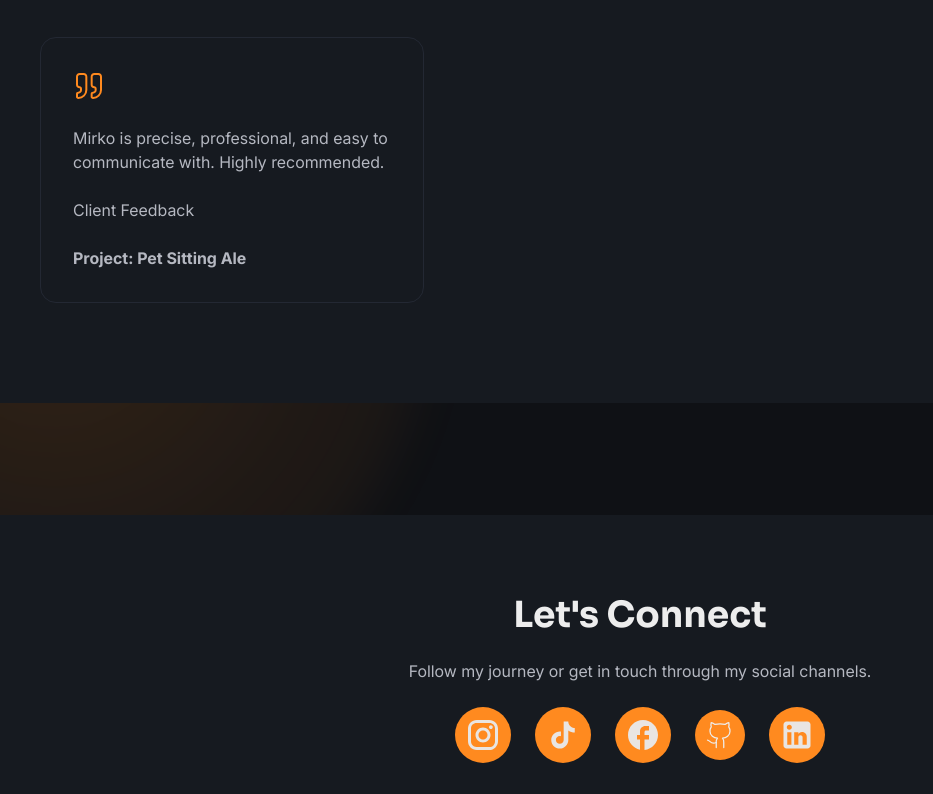
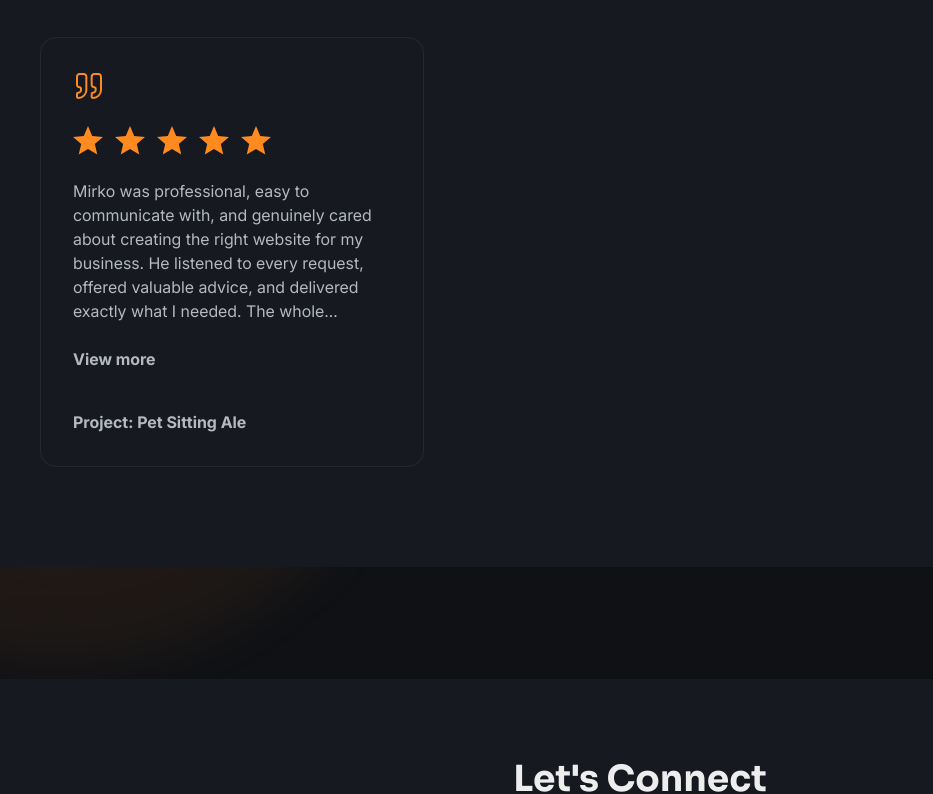
Before and after one commit to Sc0rpii/Portfolio, a React (Vite) app: page / in a window 1280 px wide. Shown: the part 5552-6346 px from the top of the page, without its empty margins (0-933 px from the left). Built offline with nearby package versions, Linux system fonts and the light colour scheme; no server answers.

Commit message:
upgrade Testimonial, and some small features

```diff
--- a/index.html
+++ b/index.html
@@ -1,6 +1,13 @@
 <!doctype html>
 <html lang="en">
   <head>
+    <!-- Google Tag Manager -->
+    <script>(function(w,d,s,l,i){w[l]=w[l]||[];w[l].push({'gtm.start':
+    new Date().getTime(),event:'gtm.js'});var f=d.getElementsByTagName(s)[0],
+    j=d.createElement(s),dl=l!='dataLayer'?'&l='+l:'';j.async=true;j.src=
+    'https://www.googletagmanager.com/gtm.js?id='+i+dl;f.parentNode.insertBefore(j,f);
+    })(window,document,'script','dataLayer','GTM-KNSJ2TG5');</script>
+    <!-- End Google Tag Manager -->
     <meta charset="UTF-8" />
     <meta name="viewport" content="width=device-width, initial-scale=1.0" />
     <meta name="theme-color" content="#0F1115" />
@@ -42,6 +49,10 @@
     <link rel="icon" type="image/svg+xml" href="/favicon.svg?v=16e46b90" />
   </head>
   <body>
+    <!-- Google Tag Manager (noscript) -->
+    <noscript><iframe src="https://www.googletagmanager.com/ns.html?id=GTM-KNSJ2TG5"
+    height="0" width="0" style="display:none;visibility:hidden"></iframe></noscript>
+    <!-- End Google Tag Manager (noscript) -->
     <div id="root"></div>
     <script type="module" src="/src/main.jsx"></script>
   </body>
--- a/scripts/prerender-static-heads.mjs
+++ b/scripts/prerender-static-heads.mjs
@@ -321,6 +321,23 @@ const servicesHtml = setPageMetadata(homeHtml, {
                     },
                 })),
             },
+            {
+                "@type": "BreadcrumbList",
+                itemListElement: [
+                    {
+                        "@type": "ListItem",
+                        position: 1,
+                        name: "Home",
+                        item: siteUrl,
+                    },
+                    {
+                        "@type": "ListItem",
+                        position: 2,
+                        name: "Services",
+                        item: servicesUrl,
+                    },
+                ],
+            },
         ],
     },
 });
@@ -353,17 +370,49 @@ projects.forEach((project) => {
         imageAlt: projectImageAlt,
         structuredData: {
             "@context": "https://schema.org",
+            "@graph": [
+                {
+                    "@type": "WebPage",
+                    "@id": `${projectUrl}#webpage`,
+                    url: projectUrl,
+                    name: `${project.title} | Project by Mirko Freschi`,
+                    description: project.description,
+                    inLanguage: "en",
+                    isPartOf: { "@id": websiteId },
+                },
+                {
                     "@type": "CreativeWork",
+                    "@id": `${projectUrl}#project`,
                     url: projectUrl,
                     name: project.title,
                     description: project.description,
                     image: projectImageUrl,
                     inLanguage: "en",
+                    mainEntityOfPage: { "@id": `${projectUrl}#webpage` },
                     creator: {
                         "@type": "Person",
                         "@id": personId,
                         name: "Mirko Freschi",
                     },
+                },
+                {
+                    "@type": "BreadcrumbList",
+                    itemListElement: [
+                        {
+                            "@type": "ListItem",
+                            position: 1,
+                            name: "Home",
+                            item: siteUrl,
+                        },
+                        {
+                            "@type": "ListItem",
+                            position: 2,
+                            name: project.title,
+                            item: projectUrl,
+                        },
+                    ],
+                },
+            ],
         },
     });
     writeRouteHtml(routePath, projectHtml);
--- a/src/components/card/CardReviews.jsx
+++ b/src/components/card/CardReviews.jsx
@@ -1,19 +1,67 @@
+import { useEffect, useRef, useState } from "react"
 import testimonialIcon from "../../assets/icon/TestimonialIcon.svg"
+import star from "../../assets/icon/star.svg"
 
-function CardReviews({description, clientType, project}){
+function CardReviews({description, vote, clientType, project}){
+    const rating = Math.min(5, Math.max(0, Math.round((Number(vote) || 0) * 2) / 2));
+    const fullStars = Math.floor(rating);
+    const hasHalfStar = rating % 1 !== 0;
+    const descriptionRef = useRef(null);
+    const [isExpanded, setIsExpanded] = useState(false);
+    const [hasOverflow, setHasOverflow] = useState(false);
+
+    useEffect(() => {
+        const element = descriptionRef.current;
+
+        if (!element || isExpanded) return;
+
+        const checkOverflow = () => {
+            setHasOverflow(element.scrollHeight > element.clientHeight + 1);
+        };
+
+        checkOverflow();
+        const observer = new ResizeObserver(checkOverflow);
+        observer.observe(element);
+
+        return () => observer.disconnect();
+    }, [description, isExpanded]);
+
     return(
-    <div className="testimonial-card flex basis-[88%] max-w-sm shrink-0 snap-start flex-col items-start justify-start gap-5 border border-border p-5 rounded-card sm:basis-auto sm:gap-6 sm:p-8">
+    <article className={`testimonial-card flex basis-[88%] max-w-sm shrink-0 snap-start flex-col items-start gap-5 overflow-hidden border border-border p-5 rounded-card transition-[max-height] duration-500 ease-[cubic-bezier(0.22,1,0.36,1)] sm:basis-auto sm:gap-6 sm:p-8 ${isExpanded ? "max-h-250" : "min-h-107.5 max-h-107.5"}`}>
         <img src={testimonialIcon} alt="Icon for reviews" />
-        <p className="text-base font-body text-body">
-            {description}
-        </p>
-        <p className="text-base font-body text-body">
-            {clientType}
-        </p>
-        <p className="text-base font-body text-body font-bold">
-            Project: {project}
-        </p>
-    </div>
+        <div className="flex flex-row gap-3 items-center" aria-label={`${rating} out of 5 stars`}>
+            {Array.from({ length: fullStars }, (_, index) => (
+                <img key={index} src={star} alt="" aria-hidden="true" />
+            ))}
+            {hasHalfStar && (
+                <span className="block h-7.25 w-3.75 overflow-hidden" aria-hidden="true">
+                    <img className="max-w-none" src={star} alt="" />
+                </span>
+            )}
+        </div>
+        <div className="relative w-full">
+            <p
+                ref={descriptionRef}
+                className={`overflow-hidden text-base font-body text-body transition-[max-height] duration-500 ease-[cubic-bezier(0.22,1,0.36,1)] ${isExpanded ? "max-h-160" : "line-clamp-6 max-h-36"}`}
+            >
+                {description}
+            </p>
+        </div>
+        {hasOverflow && (
+            <button
+                type="button"
+                className="font-body text-base font-bold text-accent transition-opacity hover:opacity-75"
+                aria-expanded={isExpanded}
+                onClick={() => setIsExpanded((expanded) => !expanded)}
+            >
+                {isExpanded ? "View less" : "View more"}
+            </button>
+        )}
+        <div className="mt-auto">
+            {clientType && <p className="text-base font-body text-body">{clientType}</p>}
+            <p className="text-base font-body text-body font-bold">Project: {project}</p>
+        </div>
+    </article>
     );
 }
 
--- a/src/components/section/Contact.jsx
+++ b/src/components/section/Contact.jsx
@@ -35,20 +35,6 @@ function Contact(){
                 href="https://www.facebook.com/mirkofreschi.dev">
                     <img src={facebook} alt="Facebook" />
                 </a>
-                <a
-                target="_blank"
-                rel="noreferrer"
-                className="p-2.5 rounded-full bg-primary transition-transform duration-200 hover:-translate-y-1 hover:scale-105"
-                href="https://github.com/Sc0rpii">
-                    <img src={github} alt="Github" />
-                </a>
-                <a
-                target="_blank"
-                rel="noreferrer"
-                className="p-2.5 rounded-full bg-primary transition-transform duration-200 hover:-translate-y-1 hover:scale-105"
-                href="https://www.linkedin.com/in/mirko-freschi-1b292b286/">
-                    <img src={linkedin} alt="LinkedIn" />
-                </a>
             </div>
         </div>
     );
--- a/src/data/reviewsData.js
+++ b/src/data/reviewsData.js
@@ -1,8 +1,8 @@
 export const reviewsData = [
     {
         id: 0,
-        description: "Mirko is precise, professional, and easy to communicate with. Highly recommended.",
-        clientType: "Client Feedback",
+        vote: 5,
+        description: "Mirko was professional, easy to communicate with, and genuinely cared about creating the right website for my business. He listened to every request, offered valuable advice, and delivered exactly what I needed. The whole experience was smooth from start to finish.",
         project: "Pet Sitting Ale"
     }
 ];
--- a/src/pages/Services.jsx
+++ b/src/pages/Services.jsx
@@ -59,6 +59,23 @@ function Services(){
                         },
                     },
                 })),
+            },
+            {
+                "@type": "BreadcrumbList",
+                itemListElement: [
+                    {
+                        "@type": "ListItem",
+                        position: 1,
+                        name: "Home",
+                        item: homeUrl,
+                    },
+                    {
+                        "@type": "ListItem",
+                        position: 2,
+                        name: "Services",
+                        item: servicesUrl,
+                    },
+                ],
             },
         ],
     };
```
Also changed, not shown: src/pages/ProjectDetailView.jsx (+43 -3 lines), src/assets/icon/star.svg (added). Lines whose indentation alone changed are shown as unchanged.
